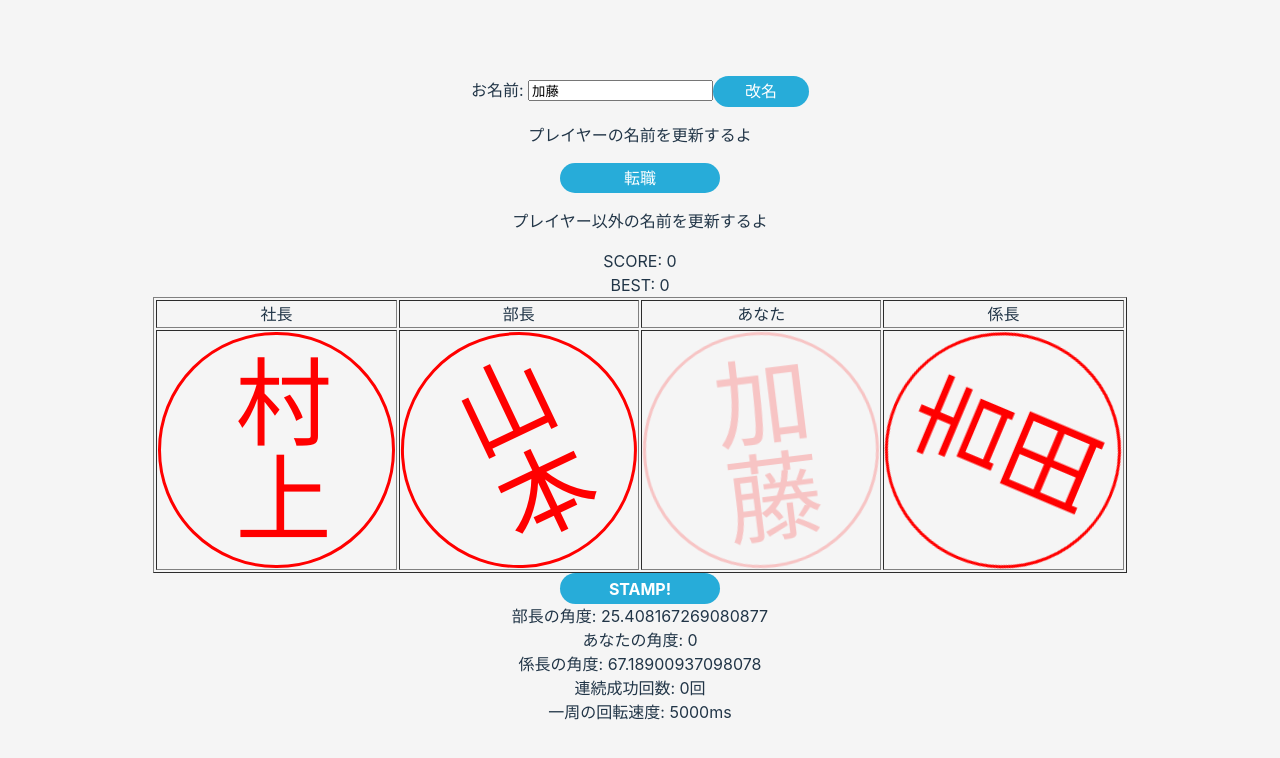
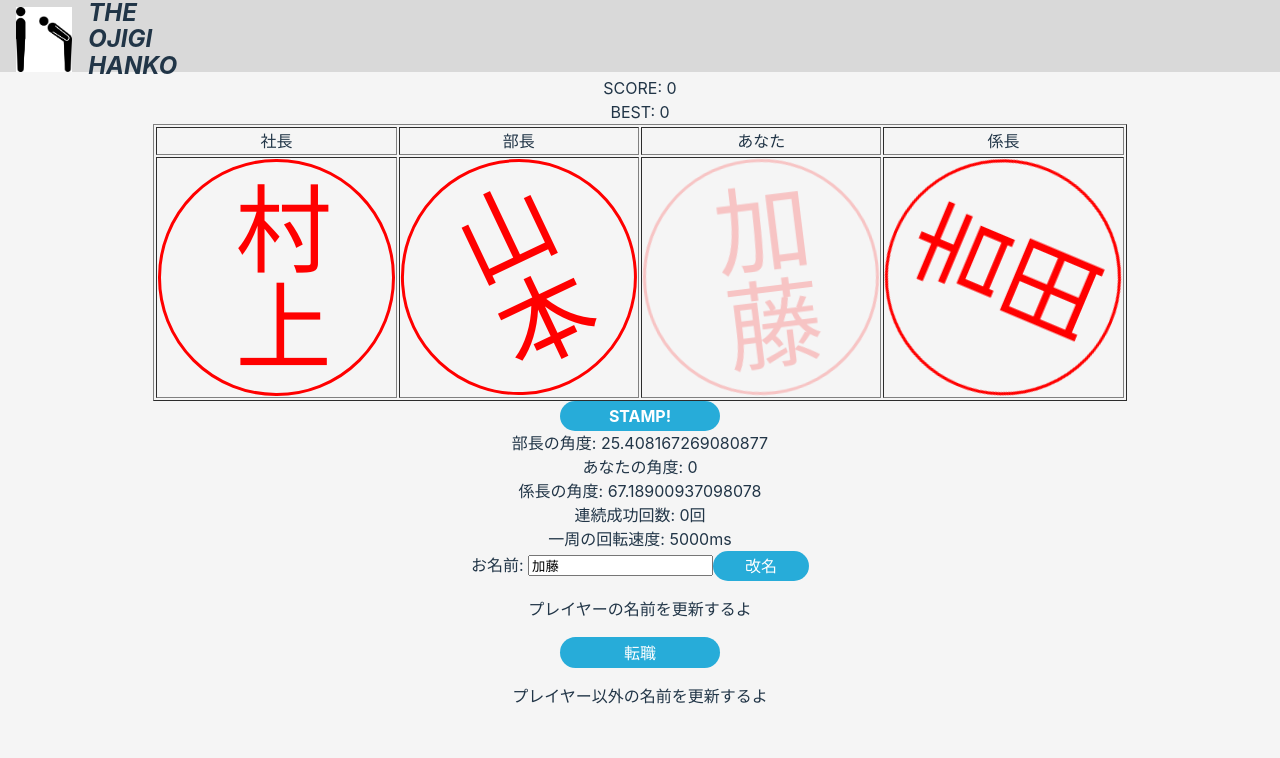
Before and after one commit to YutakaNagai/ojigi-hanko-sample, a Vue app: page / in a window 1280 px wide. Shown: the top 758 px of the page. Built offline with nearby package versions, Linux system fonts and the light colour scheme.

Commit message:
header作成途中

```diff
--- a/src/App.vue
+++ b/src/App.vue
@@ -1,18 +1,5 @@
 <template>
-    <div>
-        お名前:
-        <input style="display: inline-block" type="text" v-model="playerName" />
-        <a
-            class="btn --mini"
-            ontouchstart=""
-            @click="setPlayerName()"
-            style="display: inline-block"
-            >改名</a
-        >
-    </div>
-    <p>プレイヤーの名前を更新するよ</p>
-    <a class="btn" ontouchstart="" @click="updateRandomName()">転職</a>
-    <p>プレイヤー以外の名前を更新するよ</p>
+    <header-component />
     <div v-if="familyOwnedBonus > 10">
         【家族経営ボーナス】: 基本スコア x{{ familyOwnedBonus }}
     </div>
@@ -65,6 +52,21 @@
     <div>連続成功回数: {{ continuousPoint }}回</div>
     <div>一周の回転速度: {{ rotateSpeed }}ms</div>
 
+    <div>
+        お名前:
+        <input style="display: inline-block" type="text" v-model="playerName" />
+        <a
+            class="btn --mini"
+            ontouchstart=""
+            @click="setPlayerName()"
+            style="display: inline-block"
+            >改名</a
+        >
+    </div>
+    <p>プレイヤーの名前を更新するよ</p>
+    <a class="btn" ontouchstart="" @click="updateRandomName()">転職</a>
+    <p>プレイヤー以外の名前を更新するよ</p>
+
     <div
         v-if="!isRotate"
         class="result"
@@ -80,8 +82,13 @@
 
 <script>
 import { RESULT_INFO, LAST_NAME_LIST } from "./util/const";
+import HeaderComponent from "./components/HeaderComponent.vue";
 
 export default {
+    components: {
+        HeaderComponent,
+    },
+
     data() {
         return {
             isRotate: true,
--- /dev/null
+++ b/src/components/HeaderComponent.vue
@@ -0,0 +1,156 @@
+<template>
+    <header>
+        <div class="header__inner">
+            <img src="../assets/logo.jpg" />
+            <h1 class="header__title">
+                <div>THE</div>
+                <div>OJIGI</div>
+                <div>HANKO</div>
+            </h1>
+
+            <!-- <div class="hamburger-menu">
+                <input type="checkbox" id="menu-btn-check" />
+                <label for="menu-btn-check" class="menu-btn"
+                    ><span></span
+                ></label>
+
+                <div class="menu-content">
+                    <ul>
+                        <li>
+                            <a href="#">メニューリンク1</a>
+                        </li>
+                        <li>
+                            <a href="#">メニューリンク2</a>
+                        </li>
+                        <li>
+                            <a href="#">メニューリンク3</a>
+                        </li>
+                    </ul>
+                </div>
+            </div> -->
+        </div>
+    </header>
+</template>
+
+<style scoped>
+.header__inner {
+    position: fixed;
+    top: 0;
+    left: 0;
+    background: rgba(190, 190, 190, 0.5);
+    height: 9vh;
+    width: 100vw;
+    text-align: left;
+}
+.header__title {
+    padding: 0;
+    margin: 0;
+}
+img {
+    height: 90%;
+    margin: 0 0 auto;
+    padding: 0.1rem 1rem;
+    display: inline-block;
+}
+h1 {
+    margin: auto;
+    font-size: 1.5rem;
+    display: inline-block;
+    /* padding: 0 1rem; */
+    font-style: italic;
+}
+
+.menu-btn {
+    position: fixed;
+    top: 1vh;
+    right: 1vh;
+    display: flex;
+    height: 6vh;
+    width: 6vh;
+    justify-content: center;
+    align-items: center;
+    z-index: 90;
+    background-color: #3584bb;
+}
+.menu-btn span,
+.menu-btn span:before,
+.menu-btn span:after {
+    content: "";
+    display: block;
+    height: 3px;
+    width: 25px;
+    border-radius: 3px;
+    background-color: #ffffff;
+    position: absolute;
+}
+.menu-btn span:before {
+    bottom: 8px;
+}
+.menu-btn span:after {
+    top: 8px;
+}
+
+#menu-btn-check:checked ~ .menu-btn span {
+    background-color: rgba(
+        255,
+        255,
+        255,
+        0
+    ); /*メニューオープン時は真ん中の線を透明にする*/
+}
+#menu-btn-check:checked ~ .menu-btn span::before {
+    bottom: 0;
+    transform: rotate(45deg);
+}
+#menu-btn-check:checked ~ .menu-btn span::after {
+    top: 0;
+    transform: rotate(-45deg);
+}
+
+#menu-btn-check {
+    display: none;
+}
+#menu-btn-check:checked ~ .menu-content {
+    left: 0; /*メニューを画面内へ*/
+}
+
+.menu-content {
+    width: 100%;
+    height: 100%;
+    position: fixed;
+    top: 0;
+    left: 100%; /*leftの値を変更してメニューを画面外へ*/
+    z-index: 80;
+    background-color: #3584bb;
+    transition: all 0.5s; /*アニメーション設定*/
+    opacity: 0.8;
+}
+.menu-content ul {
+    padding: 70px 10px 0;
+}
+.menu-content ul li {
+    border-bottom: solid 1px #ffffff;
+    list-style: none;
+}
+.menu-content ul li a {
+    display: block;
+    width: 100%;
+    font-size: 15px;
+    box-sizing: border-box;
+    color: #ffffff;
+    text-decoration: none;
+    padding: 9px 15px 10px 0;
+    position: relative;
+}
+.menu-content ul li a::before {
+    content: "";
+    width: 7px;
+    height: 7px;
+    border-top: solid 2px #ffffff;
+    border-right: solid 2px #ffffff;
+    transform: rotate(45deg);
+    position: absolute;
+    right: 11px;
+    top: 16px;
+}
+</style>
--- a/src/style.css
+++ b/src/style.css
@@ -37,8 +37,8 @@ body {
     margin: 0;
     display: flex;
     place-items: center;
-    width: 100dvw;
-    height: 100dvh;
+    width: 100vw;
+    height: 100vh;
     background-color: #f5f5f5;
 }
 
```
Also changed, not shown: src/assets/logo.jpg (added).
